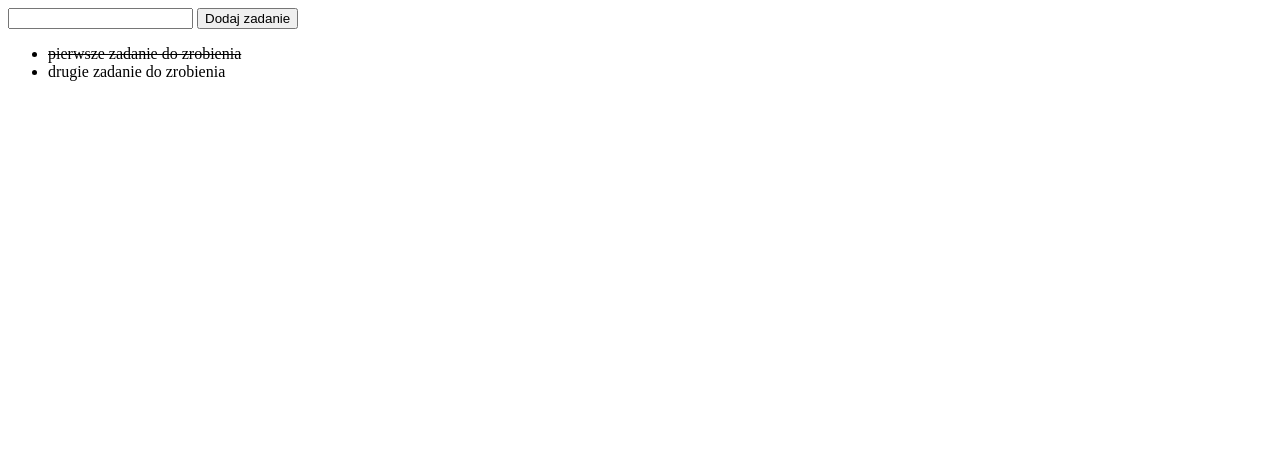
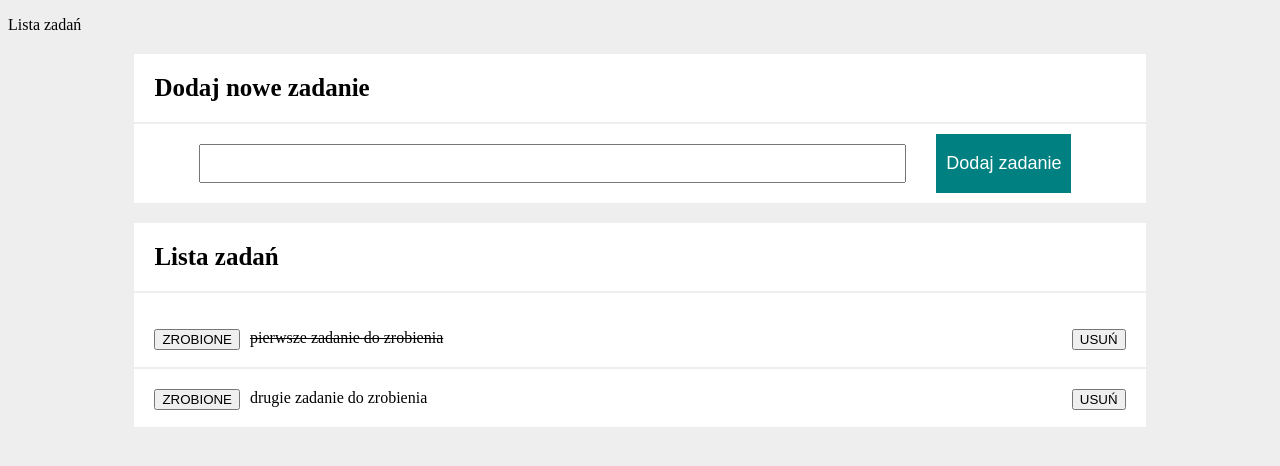
Before and after one commit to Mikoli09/TasksList, a plain HTML site: page index.html in a window 1280 px wide. Drawn offline with Linux system fonts and the light colour scheme.

Commit message:
js logic added to control task list, css added

```diff
--- a/css/styles.css
+++ b/css/styles.css
@@ -1,3 +1,99 @@
+html {
+    box-sizing: border-box;
+}
+
+*, ::after, ::before {
+    box-sizing: inherit;
+}
+
+
+.body {
+    background-color: #EEEEEE;
+}
+
+.task {
+    text-align: left;
+    margin: auto;
+    padding: 20px;
+    border-bottom: 2px solid;
+    border-color: #EEEEEE;
+}
+
+
 .task__done {
-text-decoration: line-through;
+    text-align: left;
+    padding: 20px;
+    border-bottom: 2px solid;
+    border-color: #EEEEEE;
+    text-decoration: line-through;
 }
+
+
+.button {
+    background-color: teal;
+    font-size: 18px;
+    color: white;
+    border: none;
+    margin:10px 20px;
+    padding: 10px;
+    /* flex-grow: 1; */
+}
+
+.doneButton {
+    text-align: left;
+    float: inline-start;
+    margin-right: 10px;
+}
+
+.removeButton {
+    text-align: right;
+    float: inline-end;
+}
+
+
+.section {
+    background-color: white;
+    max-width: 80%;
+    margin: 20px auto;
+    border: none;
+    text-align: center;
+}
+
+.section__header {
+    font-size: 25px;
+    font-weight: bold;
+    padding: 20px;
+    text-align: left;
+    border-bottom: 2px solid;
+    border-color: #EEEEEE;
+}
+
+.form {
+    display: flex;
+    justify-content: center;
+}
+
+.newTask {
+    margin: 20px 10px;
+    padding: 10px;
+    overflow-x: scroll;
+    max-width: 80%;
+    flex-basis: 70%;
+    /* flex-grow: 3; */
+}
+
+.tasks {
+    padding-left: 0px;
+    list-style: none;
+    /* margin: 10px;
+    padding: 10px; */
+}
+
+@media (max-width: 767px) {
+    .form {
+        flex-wrap: wrap;
+    }
+    .newTask {
+        flex-basis: 100%;
+    }
+}
--- a/index.html
+++ b/index.html
@@ -10,12 +10,20 @@
 </head>
 
 <body class="body">
-    <form class="js-form">
-        <input class="js-newTask"></input>
-        <button class="button js-button">Dodaj zadanie</button>
-    </form>
-    <ul class="tasks js-tasks">tasks</ul>
-
+    <main>
+        <p>Lista zadań</p>
+        <section class="section">
+            <header class="section__header">Dodaj nowe zadanie</header>
+            <form class="form js-form">
+                <input class="newTask js-newTask"></input>
+                <button class="button js-button">Dodaj zadanie</button>
+            </form>
+        </section>
+        <section class="section">
+            <header class="section__header">Lista zadań</header>
+            <ul class="tasks js-tasks">tasks</ul>
+        </section>
+    </main>
 </body>
 
 </html>
--- a/js/script.js
+++ b/js/script.js
@@ -2,51 +2,82 @@
 
     const taskTable = [
         {
-            object: "pierwsze zadanie do zrobienia",
+            content: "pierwsze zadanie do zrobienia",
             status: "done",
         },
         {
-            object: "drugie zadanie do zrobienia",
-            status: "in progress",
+            content: "drugie zadanie do zrobienia",
+            status: "toDo",
         },
     ];
+
+    const removeTask = (index) => {
+        taskTable.splice(index, 1);
+        render();
+    };
+
+    const taskDoneButton = (indexWTabeli) => {
+        taskTable[indexWTabeli].status === "done" ? taskTable[indexWTabeli].status = "toDo" : taskTable[indexWTabeli].status = "done";
+        render();
+    };
 
 
     const render = () => {
         let htmlString = "";
 
-        for (const taskItem of taskTable) {
+        for (const taskTableElement of taskTable) {
             htmlString += `
-                <li ${taskItem.status === "done" ? "class=\"task__done\"" : ""}>
-                ${taskItem.object}
+                <li ${taskTableElement.status === "done" ? "class=\"task__done\"" : "class=\"task\"" }>
+                <button class="doneButton js-doneButton"">ZROBIONE</button>
+                ${taskTableElement.content}
+                <button class="removeButton js-removeButton">USUŃ</button>
                  </li>
         `};
         document.querySelector(".js-tasks").innerHTML = htmlString;
+
+        const removeButtons = document.querySelectorAll(".js-removeButton");
+
+        removeButtons.forEach((removeButton, index) => {
+            removeButton.addEventListener("click", () => {
+                removeTask(index);
+            });
+
+            const toggleDoneButtons = document.querySelectorAll(".js-doneButton");
+
+            toggleDoneButtons.forEach((doneButton, index) => {
+                doneButton.addEventListener("click", () => {
+                    taskDoneButton(index);
+                });
+
+            });
+        });
+
     };
 
 
 
-    const addNewPosition = (newTaskContent) => {
+    const addNewTablePosition = (newTaskContent) => {
         taskTable.push({
-            object: newTaskContent,
-            status: "in progress",
+            content: newTaskContent,
+            status: "toDo",
         });
 
         render();
     };
 
-const onFormSubmit = (event) => {
+    const onFormSubmit = (event) => {
         event.preventDefault();
 
         const newTaskContent = document.querySelector(".js-newTask").value.trim();
-        console.log(newTaskContent);
+        //console.log(newTaskContent);
 
         if (newTaskContent === "") {
             document.querySelector(".js-newTask").focus();
             return;
         };
+        addNewTablePosition(newTaskContent);
+        console.log(taskTable);
 
-        addNewPosition(newTaskContent);
     };
 
 
```
